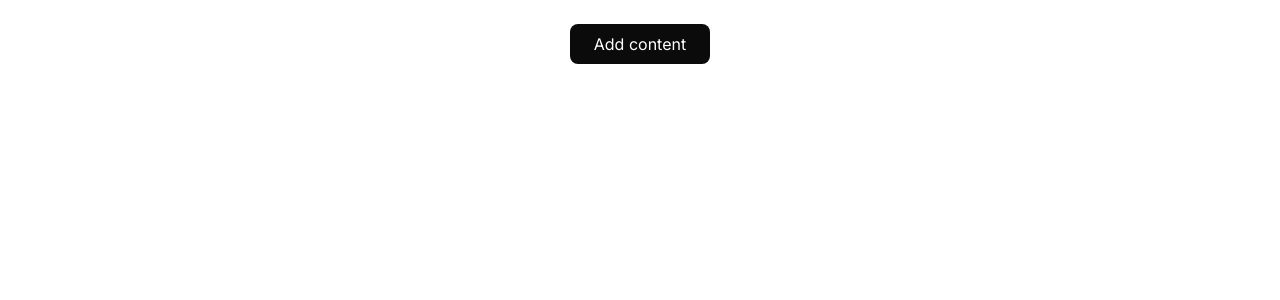
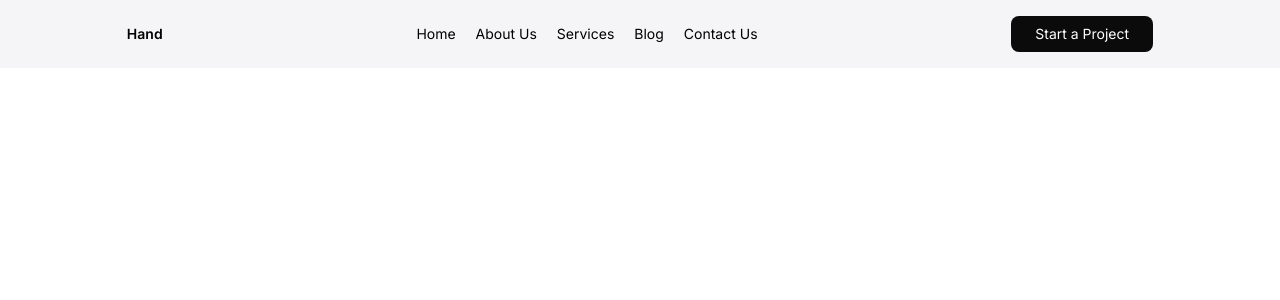
Before and after one commit to ODINKS/Hand-landing-page, a Next.js app: page / in a window 1280 px wide. Shown: the top 300 px of the page. Built offline with nearby package versions, Linux system fonts and the light colour scheme.

Commit message:
feat: create header and logo components

```diff
--- a/app/page.tsx
+++ b/app/page.tsx
@@ -1,5 +1,10 @@
+import Header from "@/components/landing-page/Header";
 import NavButton from "@/components/landing-page/molecules/NavButton";
 
 export default function Home() {
-  return <div className="flex justify-center py-6 text-sm lg:text-base"><NavButton /></div>;
+  return (
+    <div className="flex justify-center py-6 text-sm lg:text-base">
+      <Header />
+    </div>
+  );
 }
--- a/components/landing-page/Header.tsx
+++ b/components/landing-page/Header.tsx
@@ -1,9 +1,27 @@
-import React from 'react'
+import Link from "next/link";
+import React from "react";
+import { navData } from "./utils/data";
+import NavButton from "./molecules/NavButton";
+import Logo from "./molecules/Logo";
 
 function Header() {
   return (
-    <div>Header</div>
-  )
+    <header className="w-full fixed inset-x-0 top-0 flex justify-around text-sm py-4 bg-[#F5F4F6]">
+      <Logo />
+      <nav className="self-center">
+        <ul className="flex gap-5">
+          {navData.map((nav, index) => {
+            return (
+              <li key={index}>
+                <Link href={nav.href}>{nav.name}</Link>
+              </li>
+            );
+          })}
+        </ul>
+      </nav>
+      <NavButton content="Start a Project" />
+    </header>
+  );
 }
 
-export default Header
+export default Header;
--- a/components/landing-page/molecules/ImageCard.tsx
+++ b/components/landing-page/molecules/ImageCard.tsx
@@ -1,9 +1,23 @@
-import React from 'react'
+import Image from "next/image";
+import React from "react";
+import { ImageCardProps } from "../utils/types";
 
-function ImageCard() {
+function ImageCard({ src, alt, className, fullName, role }: ImageCardProps) {
   return (
-    <div>ImageCard</div>
-  )
+    <div>
+      <Image
+        src={src}
+        alt={alt}
+        width={50}
+        height={50}
+        className={`${className}`}
+      />
+      <div>
+        <p>{fullName}</p>
+        <p>{role}</p>
+      </div>
+    </div>
+  );
 }
 
-export default ImageCard
+export default ImageCard;
--- /dev/null
+++ b/components/landing-page/molecules/Logo.tsx
@@ -0,0 +1,10 @@
+import React from "react";
+import { LogoProps } from "../utils/types";
+
+function Logo({ className }: LogoProps) {
+  return (
+    <span className={`font-semibold text self-center ${className}`}>Hand</span>
+  );
+}
+
+export default Logo;
--- a/components/landing-page/utils/data.ts
+++ b/components/landing-page/utils/data.ts
@@ -1,6 +1,27 @@
-const navData = ["Home", "About Us", "Services", "Blog", "Contact Us"];
+export const navData = [
+  {
+    name: "Home",
+    href: "",
+  },
+  {
+    name: "About Us",
+    href: "",
+  },
+  {
+    name: "Services",
+    href: "",
+  },
+  {
+    name: "Blog",
+    href: "",
+  },
+  {
+    name: "Contact Us",
+    href: "",
+  },
+];
 
-const statData = [
+export const statData = [
   {
     stat: "350 +",
     desc: "Clients Worldwide",
@@ -19,13 +40,13 @@ const statData = [
   },
 ];
 
-const imageData = [
-    { src: "", alt: "member one" },
-    { src: "", alt: "member_two" },
-    { src: "", alt: "member_three" },
+export const imageData = [
+  { src: "", alt: "member one" },
+  { src: "", alt: "member_two" },
+  { src: "", alt: "member_three" },
 ];
 
-const contactFormData = [
+export const contactFormData = [
   {
     name: "name",
     type: "text",
```
Also changed, not shown: components/landing-page/utils/types.ts (+10 -4 lines).
